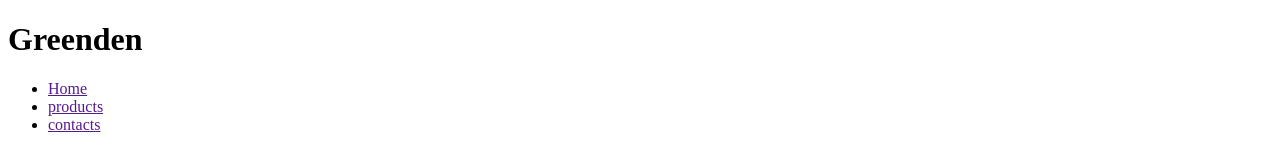
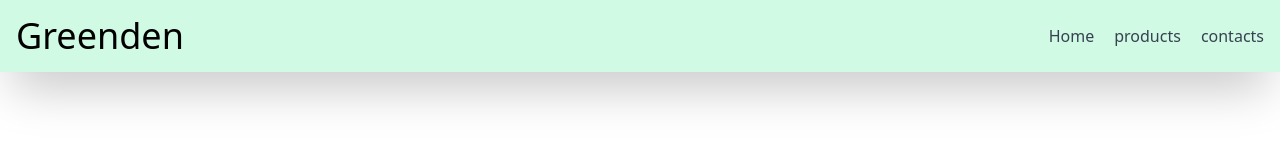
Before and after one commit to Aqmaljahan/TAILWINDCSS, a plain HTML site: page index.html in a window 1280 px wide. Drawn offline with nearby package versions, Linux system fonts and the light colour scheme.

Commit message:
this is my 1st version

```diff
--- a/index.html
+++ b/index.html
@@ -4,16 +4,16 @@
     <meta charset="UTF-8">
     <meta name="viewport" content="width=device-width, initial-scale=1.0">
     <title>Document</title>
-    <link href="https://cdn.jsdelivr.net/npm/tailwindcss@2.2.18/dist/tailwind.min.css">
-</head>
+    <link rel="stylesheet" href="https://cdn.jsdelivr.net/npm/tailwindcss@2.2.19/dist/tailwind.min.css"/>
+    </head>
 <body>
-   <div class="bg-green-100 flex item-center justify-between p-4 shadow-2*4">
-    <h1 class="text-4*1">Greenden</h1>
-    <ul class="flex gap-5 ">
-        <li> <a href=""class="hover:underline hover:text-black">Home</a> </li>
-        <li> <a href=""class="hover:underline hover:text-black">products</a> </li>
-        <li> <a href=""class=" hover:underline hover:text-black">contacts</a> </li>
+   <nav class="bg-green-100 flex items-center justify-between p-4 shadow-2xl">
+    <h1 class="text-4xl">Greenden</h1>
+    <ul class="flex gap-5 text-gray-700">
+        <li><a href=""class="hover:underline">Home</a></li>
+        <li><a href=""class="hover:underline">products</a></li>
+        <li><a href=""class="hover:underline">contacts</a></li>
     </ul>
- </div>
+</nav>
 </body>
 </html>
```
